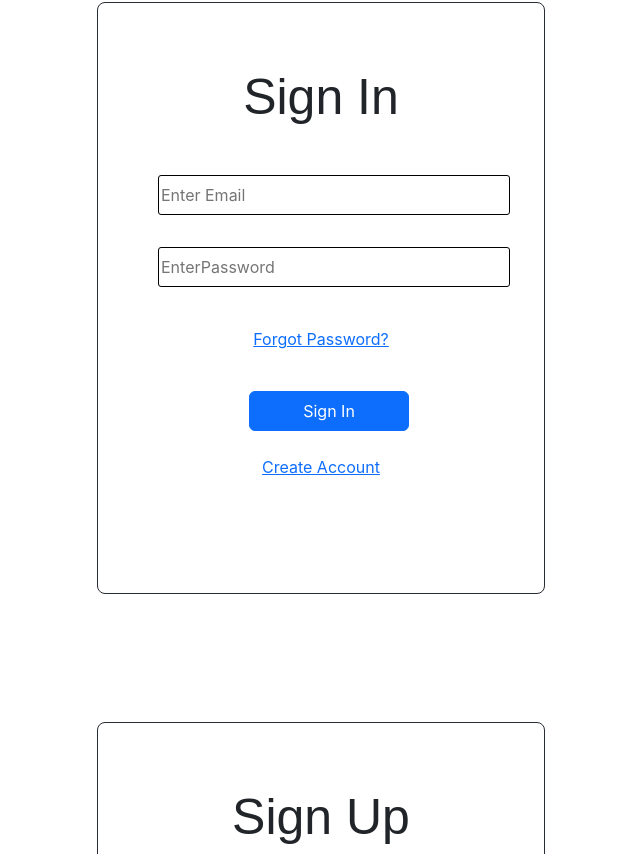
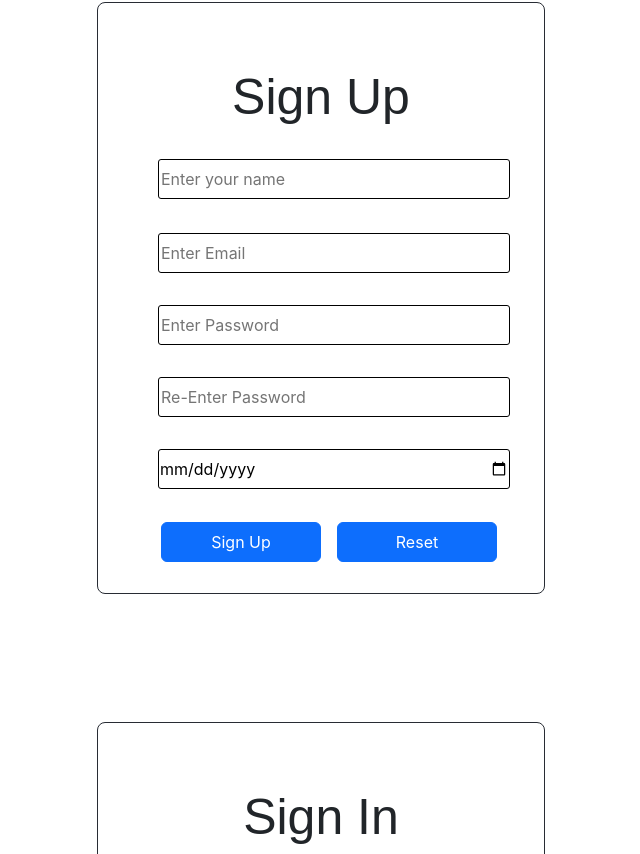
Before and after one commit to 07suryansh/Sign-in-Sign-up, a React (Create React App) app: page /Signup in a window 1280 px wide. Shown: the part 126-980 px from the top of the page, without its empty margins (319-959 px from the left). Built offline with nearby package versions, Linux system fonts and the light colour scheme.

Commit message:
optimisation three

```diff
--- a/src/App.js
+++ b/src/App.js
@@ -11,13 +11,13 @@ function App() {
 
        <BrowserRouter>
 
-      <Signin/>
+
       <Routes>
       <Route path="/Signin" element={<Signin/>}/>
         <Route path="/Signup" element={<Signup/>}/>
 
       </Routes>
-
+      <Signin/>
 
       {/* <Signup/> */}
       </BrowserRouter>
```
